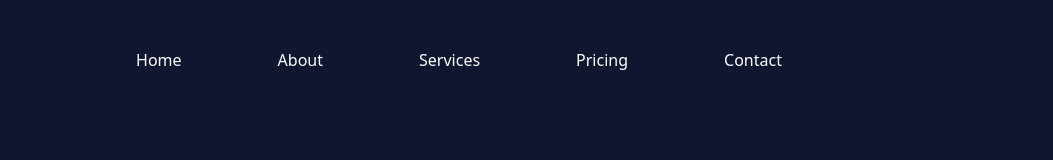
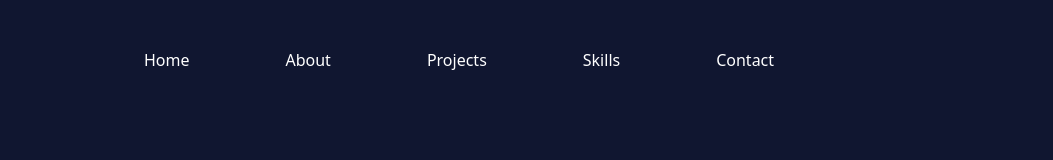
Before and after one commit to zackcis/Portfolio, a React (Create React App) app: page / in a window 1280 px wide. Shown: the top 160 px of the page, without its empty margins (181-1234 px from the left). Built offline with nearby package versions, Linux system fonts and the light colour scheme; a web font is replaced by a local one.

Commit message:
smother package

```diff
--- a/package.json
+++ b/package.json
@@ -13,6 +13,7 @@
     "react-icons": "^5.0.1",
     "react-router-dom": "^6.22.2",
     "react-scripts": "5.0.1",
+    "react-scroll": "^1.9.0",
     "sass": "^1.71.1",
     "web-vitals": "^2.1.4"
   },
--- a/src/pages/Home/components/firstSection.jsx
+++ b/src/pages/Home/components/firstSection.jsx
@@ -19,6 +19,7 @@ import 'aos/dist/aos.css';
 import { FaSquarePhone } from "react-icons/fa6";
 import { BiSolidMessageDetail } from "react-icons/bi";
 import { FaLocationDot } from "react-icons/fa6";
+import { Link } from 'react-scroll';
 
 
 
@@ -84,26 +85,26 @@ export const FirstSection = () => {
                 <div class="max-w-screen-xl  flex flex-wrap items-center justify-between mx-auto ">
                     <div class="hidden w-full md:block md:w-auto" id="navbar-default">
                         <ul class="font-medium flex flex-col p-4 md:p-0 mt-4 border md:flex-row md:space-x-8 rtl:space-x-reverse md:mt-0 md:border-0 dark:bg-gray-800 md:dark:bg-gray-900 dark:border-gray-700">
-                            <li>
-                                <a href="#" class="block py-2 px-8 text-white hover:text-[#1ed760] dark:hover:bg-gray-700 dark:hover:text-white md:dark:hover:bg-transparent ">Home</a>
+                            <li className='cursor-pointer'>
+                                <Link smooth={true} duration={500}  to="Home" class="block py-2 px-8 text-white hover:text-[#1ed760] dark:hover:bg-gray-700 dark:hover:text-white md:dark:hover:bg-transparent ">Home</Link>
                             </li>
-                            <li>
-                                <a href="#" class="block py-2 px-8 text-white hover:text-[#1ed760] dark:hover:bg-gray-700 dark:hover:text-white md:dark:hover:bg-transparent ">About</a>
+                            <li className='cursor-pointer'>
+                                <Link to="about" smooth={true} duration={500}  class="block py-2 px-8 text-white hover:text-[#1ed760] dark:hover:bg-gray-700 dark:hover:text-white md:dark:hover:bg-transparent ">About</Link>
                             </li>
-                            <li>
-                                <a href="#" class="block py-2 px-8 text-white hover:text-[#1ed760] dark:hover:bg-gray-700 dark:hover:text-white md:dark:hover:bg-transparent ">Services</a>
+                            <li className='cursor-pointer'>
+                                <Link smooth={true} duration={500}  to="project" class="block py-2 px-8 text-white hover:text-[#1ed760] dark:hover:bg-gray-700 dark:hover:text-white md:dark:hover:bg-transparent ">Projects</Link>
                             </li>
-                            <li>
-                                <a href="#" class="block py-2 px-8 text-white hover:text-[#1ed760] dark:hover:bg-gray-700 dark:hover:text-white md:dark:hover:bg-transparent ">Pricing</a>
+                            <li className='cursor-pointer'>
+                                <Link smooth={true} duration={500} to="skills" class="block py-2 px-8 text-white hover:text-[#1ed760] dark:hover:bg-gray-700 dark:hover:text-white md:dark:hover:bg-transparent ">Skills</Link>
                             </li>
-                            <li>
-                                <a href="#" class="block py-2 px-8 text-white hover:text-[#1ed760] dark:hover:bg-gray-700 dark:hover:text-white md:dark:hover:bg-transparent ">Contact</a>
+                            <li className='cursor-pointer'>
+                                <Link smooth={true} duration={500}  to="contact" class="block py-2 px-8 text-white hover:text-[#1ed760] dark:hover:bg-gray-700 dark:hover:text-white md:dark:hover:bg-transparent ">Contact</Link>
                             </li>
                         </ul>
                     </div>
                 </div>
             </nav>
-            <div data-aos="fade-right" data-aos-duration="2500" className='bg-[#101630] w-[100%] h-screen flex justify-center items-center '>
+            <div smooth={true} duration={500} className='cursor-pointer' name="Home" data-aos="fade-right" data-aos-duration="2500" className='bg-[#101630] w-[100%] h-screen flex justify-center items-center '>
                 <div className='w-[100%] h-[70%] flex flex-col justify-around items-center'>
                     <p className=' w-[50%] text-start text-5xl text-gray-500 '>
                         <span className='font-bold leading-[100px]  '>I'm a</span><br /> <span className='text-white kbira  text-7xl'>Full-Stack Software Developer .</span>
@@ -116,7 +117,7 @@ export const FirstSection = () => {
                     <img src={ana} alt="" className='w-[350px] imagi ' />
                 </div>
             </div>
-            <div className='about w-[100%]  bg-[#101630] h-[70vh]  flex justify-center items-center' data-aos="fade-left" data-aos-duration="2500">
+            <div name="about" className='about w-[100%]  bg-[#101630] h-[70vh]  flex justify-center items-center' data-aos="fade-left" data-aos-duration="2500">
                 <div className='w-[90%] h-[100%] flex justify-center items-center'>
                     <div className='w-[80%] h-[100%] flex justify-between items-center text-center gap-8'>
                         <div className='about-image w-[70%] '>
@@ -131,7 +132,7 @@ export const FirstSection = () => {
                     </div>
                 </div>
             </div>
-            <div className='projects w-[100%]  bg-[#101630] h-[70vh]
+            <div name="project" className='projects w-[100%]  bg-[#101630] h-[70vh]
             flex flex-col justify-around items-center' data-aos="fade-down" data-aos-duration="2500">
                 <h1 className='font-bold text-center text-white text-3xl kbira'>
                     PROJECTS
@@ -166,7 +167,7 @@ export const FirstSection = () => {
 
 
             </div>
-            <div data-aos="fade-left" data-aos-duration="2500" className='skills  w-[100%]  bg-[#101630] h-[50vh]   flex flex-col justify-center items-center'>
+            <div name="skills" data-aos="fade-left" data-aos-duration="2500" className='skills  w-[100%]  bg-[#101630] h-[50vh]   flex flex-col justify-center items-center'>
                 <h1 className='font-bold text-center text-white kbira text-3xl'>Skills</h1>
                 <div className='icons flex flex-wrap justify-around items-center gap-10 h-[80%]'>
                     {skill.map(skyll =>
@@ -179,7 +180,7 @@ export const FirstSection = () => {
 
                 </div>
             </div>
-            <div className='bg-[#101630] '>
+            <div name="contact" className='bg-[#101630] '>
                 <div className='rounded-t-[200px] contact w-[100%] bg-gradient-to-r from-[#4733bccb] from-10% via-sky-500 via-30% to-[#4f97d6bb] to-90% h-[70vh]  flex flex-col justify-center items-center '>
                     <h1 className='text-2xl text-white kbira'>
                         Contact
```
Also changed, not shown: 1 other file (tests, documents, lock files or other folders).
